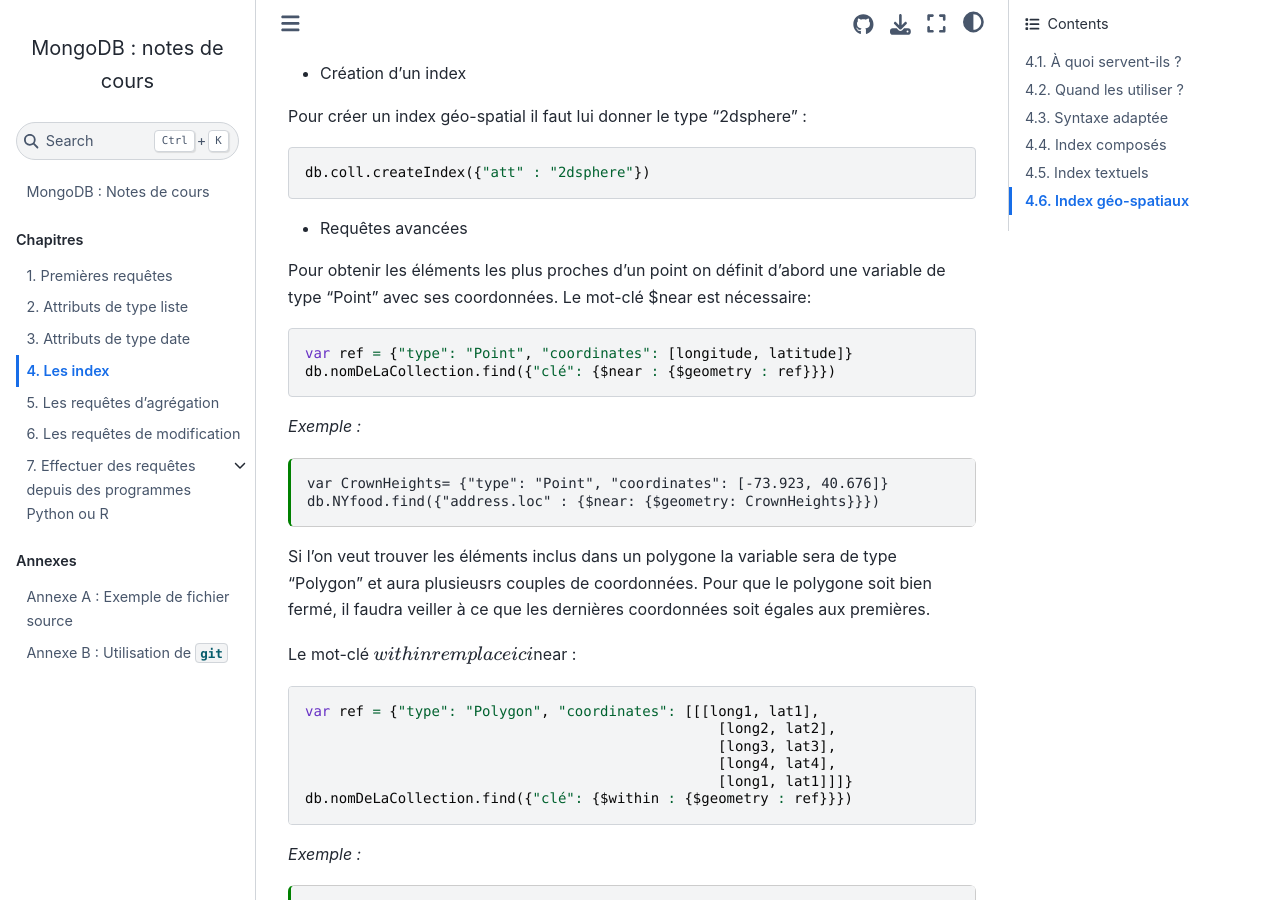
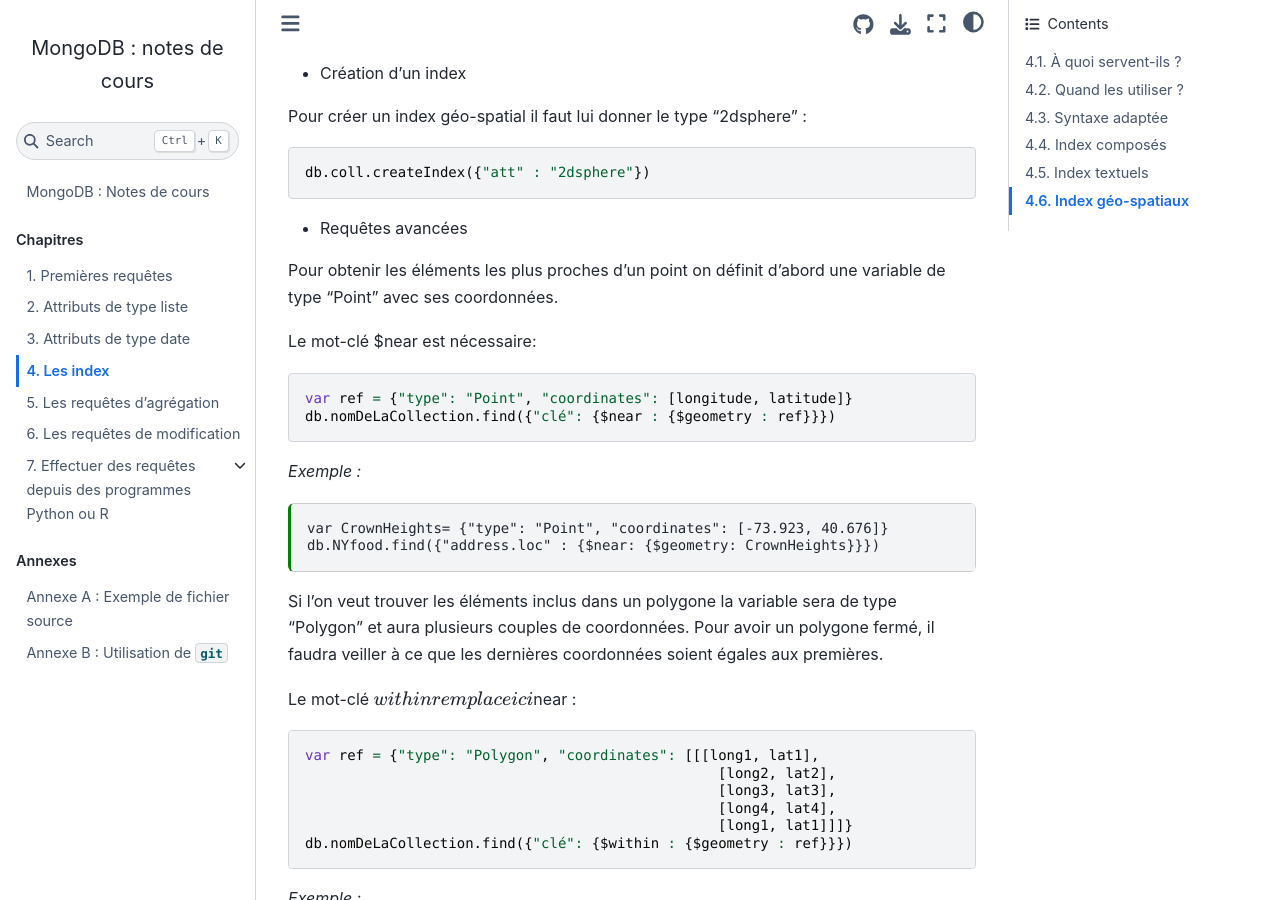
Before and after one commit to rtavenar/mongo_book, a Jupyter Book: the page built from content/04_index.md, in a window 1280 px wide and 900 px high, scrolled down 3003 px. Built offline with Jupyter Book 1.0.4 settings and Sphinx 7.4.7 and the Sphinx Book theme 1.1.4, drawn with Linux system fonts in a browser that asks for light colours.

Commit message:
Update 04_index.md

````diff
--- a/content/04_index.md
+++ b/content/04_index.md
@@ -118,6 +118,7 @@ db.coll.createIndex({"att" : "2dsphere"})
 * Requêtes avancées
 
 Pour obtenir les éléments les plus proches d'un point on définit d'abord une variable de type "Point" avec ses coordonnées.
+
 Le mot-clé $near est nécessaire:
 
 ```javascript
@@ -129,8 +130,8 @@ _Exemple :_
 var CrownHeights= {"type": "Point", "coordinates": [-73.923, 40.676]}
 db.NYfood.find({"address.loc" : {$near: {$geometry: CrownHeights}}})
 ```
-Si l'on veut trouver les éléments inclus dans un polygone la variable sera de type "Polygon" et aura plusieusrs couples de coordonnées.
-Pour que le polygone soit bien fermé, il faudra veiller à ce que les dernières coordonnées soit égales aux premières.
+Si l'on veut trouver les éléments inclus dans un polygone la variable sera de type "Polygon" et aura plusieurs couples de coordonnées.
+Pour avoir un polygone fermé, il faudra veiller à ce que les dernières coordonnées soient égales aux premières.
 
 Le mot-clé $within remplace ici $near :
 
````
